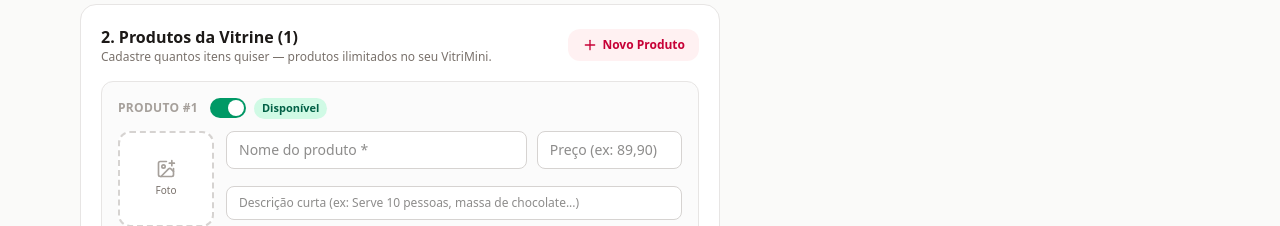
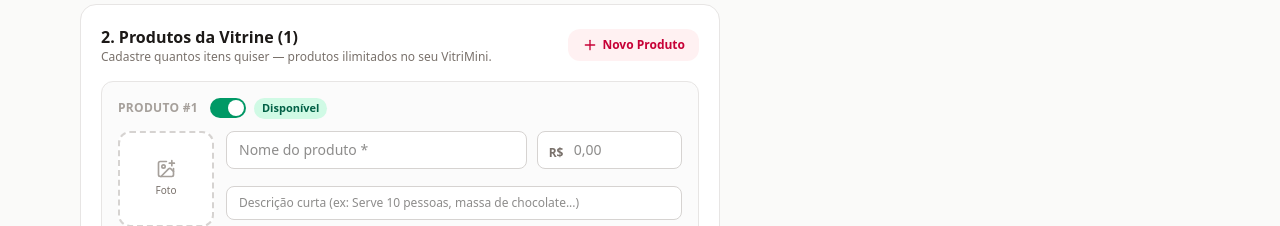
Before and after one commit to copperlamb78/vitrimini, a React (Vite) app in the folder frontend/: page /criar in a window 1280 px wide. Shown: the part 1240-1466 px from the top of the page. Built offline with nearby package versions, Linux system fonts and the light colour scheme; no server answers.

Commit message:
fix(creator): apply currency input mask to product price field

```diff
--- a/frontend/src/pages/CreatorPage.tsx
+++ b/frontend/src/pages/CreatorPage.tsx
@@ -23,6 +23,7 @@ import {
 } from '../utils/compressImage';
 import {
   formatPhoneMask,
+  formatPriceInput,
   isValidBrazilianPhone,
   parsePriceToCents,
   phoneToDDI,
@@ -824,18 +825,21 @@ export function CreatorPage() {
                             className="w-full rounded-lg border border-stone-300 bg-white px-3 py-2 text-sm outline-none focus:border-stone-900"
                           />
                         </div>
-                        <div>
+                        <div className="relative">
+                          <span className="pointer-events-none absolute left-3 top-1/2 -translate-y-1/2 text-xs font-semibold text-stone-500">
+                            R$
+                          </span>
                           <input
                             type="text"
-                            inputMode="decimal"
-                            placeholder="Preço (ex: 89,90)"
+                            inputMode="numeric"
+                            placeholder="0,00"
                             value={product.priceInput}
                             onChange={(e) =>
                               handleUpdateProduct(product.localId, {
-                                priceInput: e.target.value,
+                                priceInput: formatPriceInput(e.target.value),
                               })
                             }
-                            className="w-full rounded-lg border border-stone-300 bg-white px-3 py-2 text-sm outline-none focus:border-stone-900"
+                            className="w-full rounded-lg border border-stone-300 bg-white py-2 pl-9 pr-3 text-sm outline-none focus:border-stone-900"
                           />
                         </div>
                         <div className="sm:col-span-3">
```
